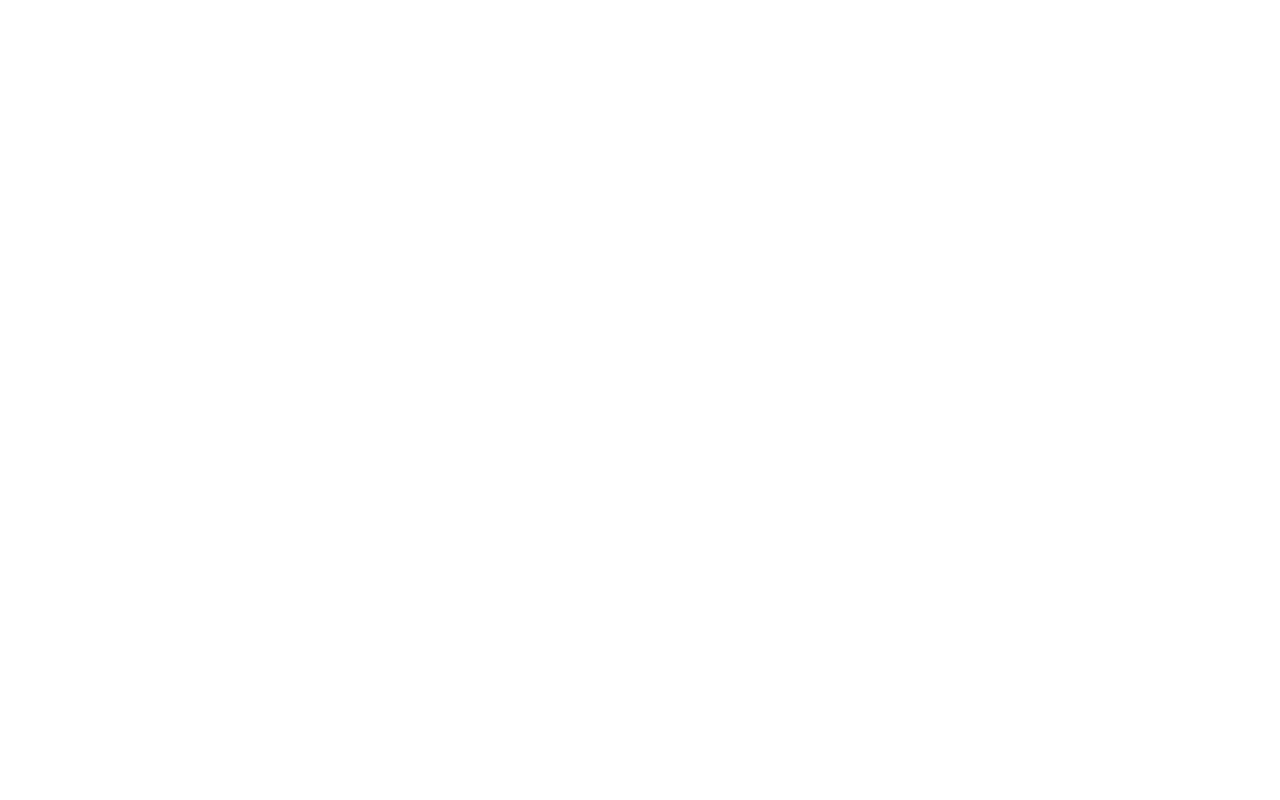
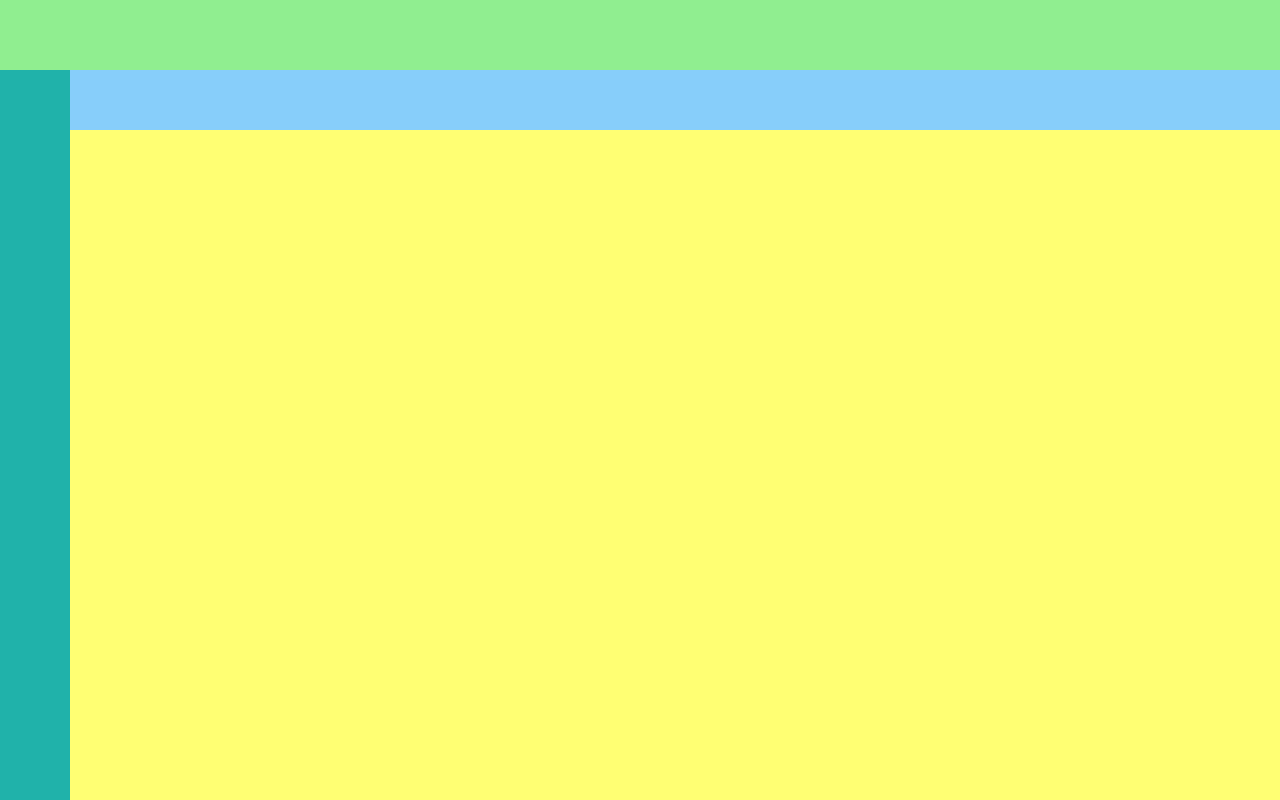
Before and after one commit to CalinVelni/progetto-modulo1-rumble, a plain HTML site: page index.html in a window 1280 px wide. Drawn offline with Linux system fonts and the light colour scheme.

Commit message:
feat | layout areas

```diff
--- a/index.html
+++ b/index.html
@@ -8,5 +8,22 @@
 </head>
 <body>
 
+    <menu>
+
+    </menu>
+
+    <nav>
+
+    </nav>
+
+    <aside>
+
+    </aside>
+
+    <main>
+
+    </main>
+
+
 </body>
 </html>
--- a/style.css
+++ b/style.css
@@ -15,3 +15,47 @@ img{
 }
 
 /* ------------------------------------------------------ */
+
+/* ------- BODY ORGANIZATION ------- */
+
+body {
+    height: 100vh;
+    display: grid;
+    grid-template-areas:
+        "me me"
+        "as na"
+        "as ma"
+    ;
+    grid-template-columns: 70px 1fr;
+    grid-template-rows: 70px 60px 1fr;
+
+}
+
+body>menu {
+    grid-area: me;
+    background-color: lightgreen;
+}
+
+body>nav {
+    grid-area: na;
+    background-color: lightskyblue;
+}
+
+body>aside {
+    grid-area: as;
+    background-color: lightseagreen;
+}
+
+body>main {
+    grid-area: ma;
+    background-color: rgb(255, 255, 115);
+}
+
+
+
+
+
+
+
+
+/* ------------------------------------------------------ */
```
